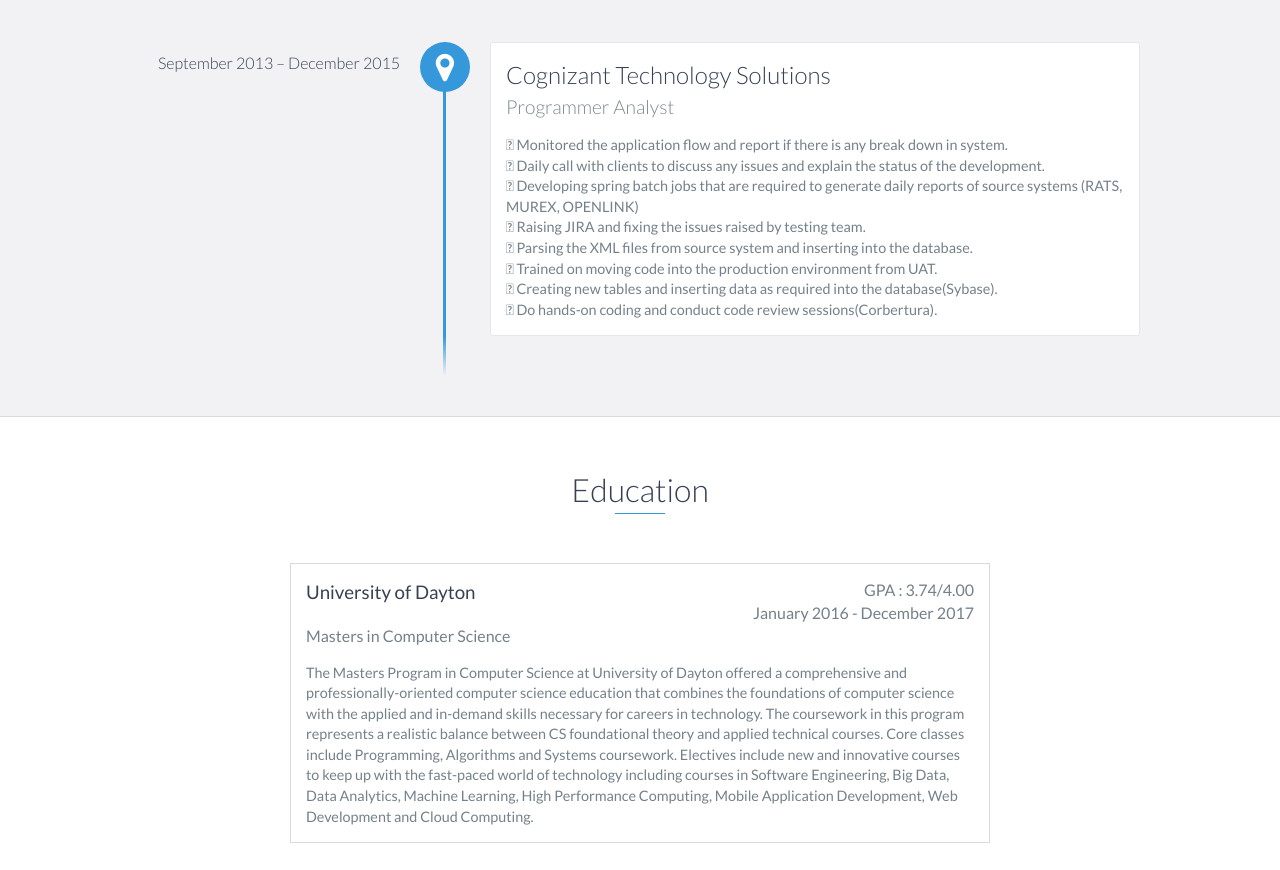
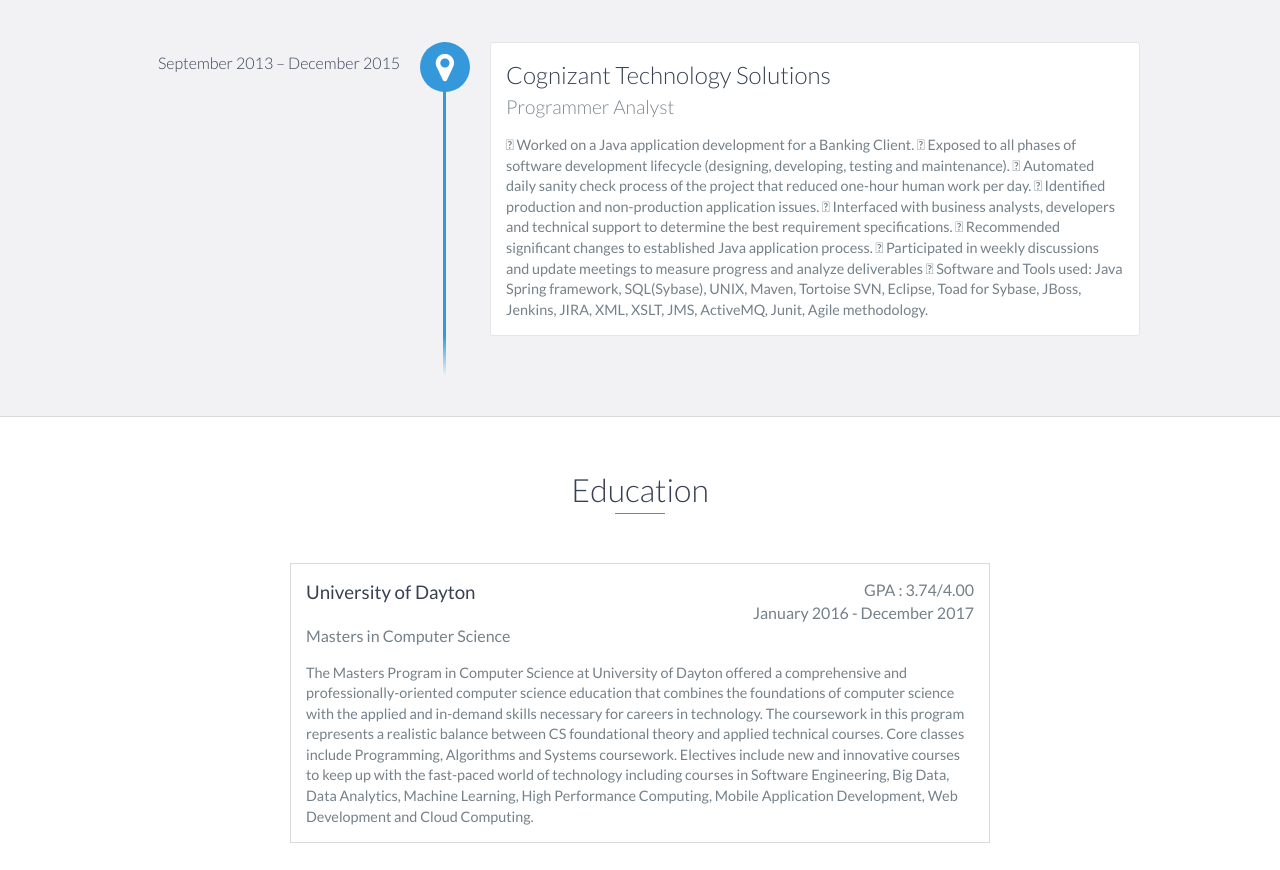
Before and after one commit to pingilia2/anveshportfolio, a website: page index.html in a window 1280 px wide. Shown: the part 1140-2010 px from the top of the page. Drawn offline with nearby package versions, Linux system fonts and the light colour scheme.

Commit message:
update experience content

```diff
--- a/index.html
+++ b/index.html
@@ -89,14 +89,15 @@
                 <h3>Cognizant Technology Solutions</h3>
                 <h4>Programmer Analyst</h4>
                 <p>
-                    	Monitored the application flow and report if there is any break down in system.<br>
-                    	Daily call with clients to discuss any issues and explain the status of the development.<br>
-                    	Developing spring batch jobs that are required to generate daily reports of source systems (RATS, MUREX, OPENLINK)<br>
-                    	Raising JIRA and fixing the issues raised by testing team.<br>
-                    	Parsing the XML files from source system and inserting into the database.<br>
-                    	Trained on moving code into the production environment from UAT.<br>
-                    	Creating new tables and inserting data as required into the database(Sybase).<br>
-                    	Do hands-on coding and conduct code review sessions(Corbertura).
+                    		Worked on a Java application development for a Banking Client.
+                               Exposed to all phases of software development lifecycle (designing, developing, testing and maintenance).
+                        	Automated daily sanity check process of the project that reduced one-hour human work per day.
+                        	Identified production and non-production application issues.
+                        	Interfaced with business analysts, developers and technical support to determine the best requirement specifications.
+                        	Recommended significant changes to established Java application process.
+                        	Participated in weekly discussions and update meetings to measure progress and analyze deliverables
+                        	Software and Tools used: Java Spring framework, SQL(Sybase), UNIX, Maven, Tortoise SVN, Eclipse, Toad for Sybase, JBoss, Jenkins, JIRA, XML, XSLT, JMS, ActiveMQ, Junit, Agile methodology.
+
 
                 </p>
             </div>
```
